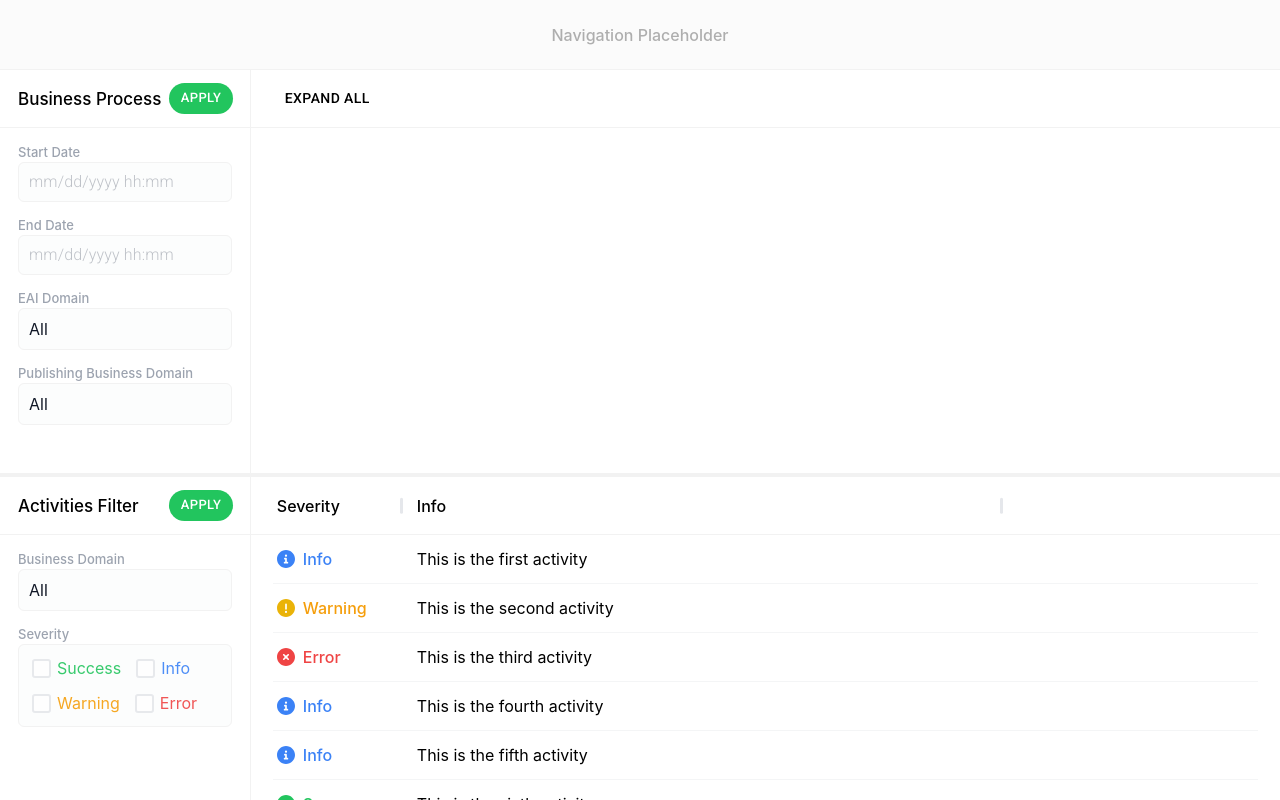
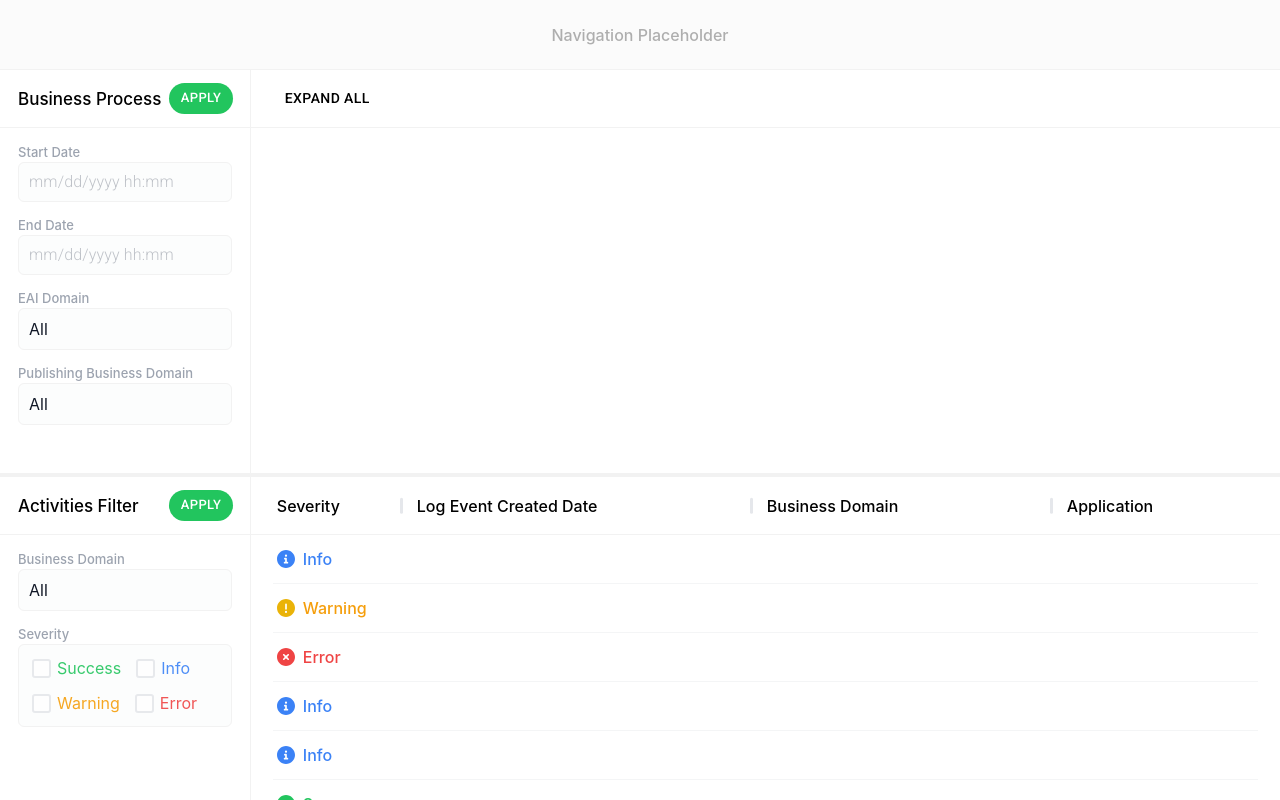
Before and after one commit to mbucc/320-S22-Track2, a Next.js app in the folder front-end/: page /business-process in a window 1280 px wide. Built offline with nearby package versions, Linux system fonts and the light colour scheme.

Commit message:
[Table] Add columns prototype.

```diff
--- a/front-end/components/business-process/activity/core.js
+++ b/front-end/components/business-process/activity/core.js
@@ -39,9 +39,28 @@ const BPActivityView = ({
           },
         },
         {
-          Header: 'Info',
-          accessor: 'info',
-          width: 600,
+          Header: 'Log Event Created Date',
+          accessor: 'logEventCreatedDate',
+          minWidth: 220,
+          width: 350,
+        },
+        {
+          Header: 'Business Domain',
+          accessor: 'businessDomain',
+          minWidth: 200,
+          width: 300,
+        },
+        {
+          Header: 'Application',
+          accessor: 'application',
+          minWidth: 180,
+          width: 300,
+        },
+        {
+          Header: 'Activity',
+          accessor: 'activity',
+          minWidth: 180,
+          width: 300,
         },
       ],
       []
```
